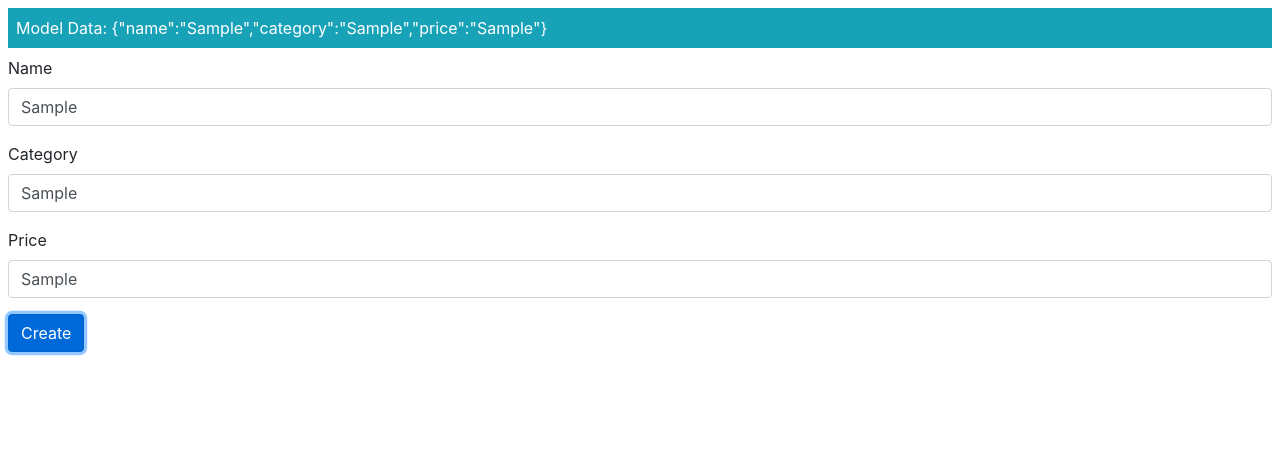
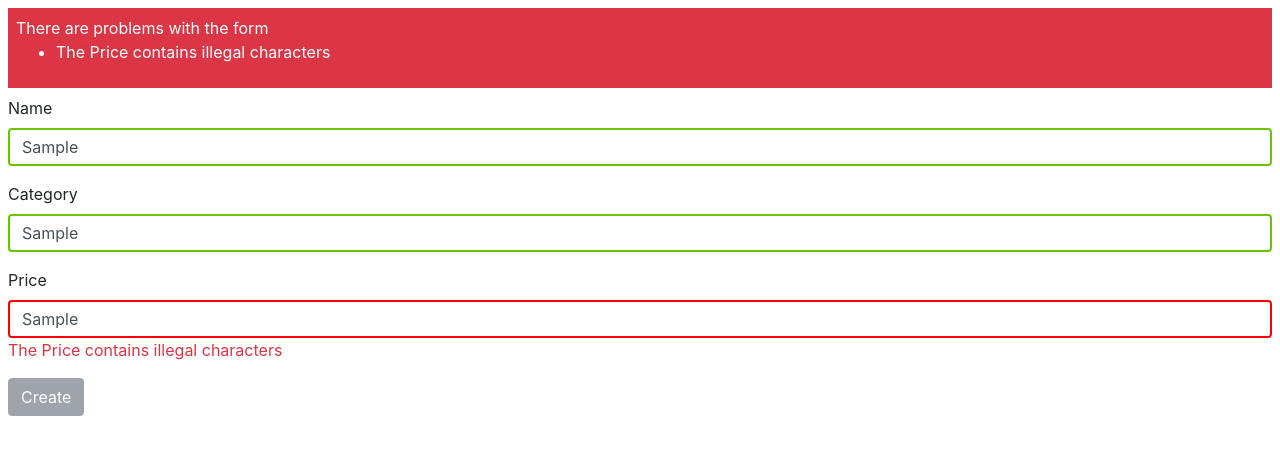
Before and after one commit to ericung/pro-angular9-example, an Angular app: page / in a window 1280 px wide. Both pictures are taken after typing "Sample", "Sample", "Sample" into the empty fields and a click on the button "Create". Shown: the top 454 px of the page. Built offline with nearby package versions, Linux system fonts and the light colour scheme.

Commit message:
12/4/2020 form model

```diff
--- a/src/app/component.ts
+++ b/src/app/component.ts
@@ -1,12 +1,15 @@
 import { ApplicationRef, Component } from "@angular/core";
+import { NgForm, FormGroup } from "@angular/forms";
 import { Model } from "./repository.model";
 import { Product } from "./product.model";
+import { ProductFormGroup, ProductFormControl } from "./form.model";
 @Component({
     selector: "app",
     templateUrl: "template.html"
 })
 export class ProductComponent {
     model: Model = new Model();
+    formGroup: ProductFormGroup = new ProductFormGroup();
     getProduct(key: number): Product {
         return this.model.getProduct(key);
     }
@@ -20,4 +23,16 @@ export class ProductComponent {
     addProduct(p: Product) {
         console.log("New Product: " + this.jsonProduct);
     }
+    formSubmitted: boolean = false;
+    submitForm() {
+        Object.keys(this.formGroup.controls)
+            .forEach(c => this.newProduct[c] = this.formGroup.controls[c].value);
+        this.formSubmitted = true;
+        if (this.formGroup.valid) {
+            this.addProduct(this.newProduct);
+            this.newProduct = new Product();
+            this.formGroup.reset();
+            this.formSubmitted = false;
+        }
+    }
 }
--- /dev/null
+++ b/src/app/form.model.ts
@@ -0,0 +1,71 @@
+import { FormControl, FormGroup, Validators } from "@angular/forms";
+import { LimitValidator } from "./limit.formvalidator";
+export class ProductFormControl extends FormControl {
+    label: string;
+    modelProperty: string;
+    constructor(label:string, property:string, value: any, validator: any) {
+        super(value, validator);
+        this.label = label;
+        this.modelProperty = property;
+    }
+    getValidationMessages() {
+        let messages: string[] = [];
+        if (this.errors) {
+            for (let errorName in this.errors) {
+                switch (errorName) {
+                    case "required":
+                        messages.push(`You must enter a ${this.label}`);
+                        break;
+                    case "minlength":
+                        messages.push(`A ${this.label} must be at least
+                            ${this.errors['minlength'].requiredLength}
+                            characters`);
+                        break;
+                    case "maxlength":
+                        messages.push(`A ${this.label} must be no more than
+                            ${this.errors['maxlength'].requiredLength}
+                            characters`);
+                        break;
+                    case "pattern":
+                        messages.push(`The ${this.label} contains
+                             illegal characters`);
+                        break;
+                    case "limit":
+                        messages.push(`A ${this.label} cannot be more
+                            than ${this.errors['limit'].limit}`);
+                        break;
+                }
+            }
+        }
+        return messages;
+    }
+}
+export class ProductFormGroup extends FormGroup {
+    constructor() {
+        super({
+            name: new ProductFormControl("Name", "name", "", Validators.required),
+            category: new ProductFormControl("Category", "category", "",
+                Validators.compose([Validators.required,
+                    Validators.pattern("^[A-Za-z ]+$"),
+                    Validators.minLength(3),
+                    Validators.maxLength(10)])),
+            price: new ProductFormControl("Price", "price", "",
+                Validators.compose([Validators.required,
+                    LimitValidator.Limit(100),
+                    Validators.pattern("^[0-9\.]+$")]))
+        });
+    }
+    get productControls(): ProductFormControl[] {
+        return Object.keys(this.controls)
+            .map(k => this.controls[k] as ProductFormControl);
+    }
+    getValidationMessages(name: string): string[] {
+        return (this.controls['name'] as ProductFormControl).getValidationMessages();
+    }
+    getFormValidationMessages() : string[] {
+        let messages: string[] = [];
+        Object.values(this.controls).forEach(c =>
+            messages.push(...(c as ProductFormControl).getValidationMessages()));
+        return messages;
+    }
+}
--- /dev/null
+++ b/src/app/limit.formvalidator.ts
@@ -0,0 +1,13 @@
+import { FormControl } from "@angular/forms";
+export class LimitValidator {
+    static Limit(limit:number) {
+        return (control:FormControl) : {[key: string]: any} => {
+            let val = Number(control.value);
+            if (val != NaN && val > limit) {
+                return {"limit": {"limit": limit, "actualValue": val}};
+            } else {
+                return null;
+            }
+        }
+    }
+}
--- a/src/app/template.html
+++ b/src/app/template.html
@@ -1,16 +1,32 @@
-<div class="m-2">
-  <div class="bg-info text-white mb-2 p-2">Model Data: {{jsonProduct}}</div>
-  <div class="form-group">
-    <label>Name</label>
-    <input class="form-control" [(ngModel)]="newProduct.name" />
+<style>
+  input.ng-dirty.ng-invalid { border: 2px solid #ff0000 }
+  input.ng-dirty.ng-valid { border: 2px solid #6bc502 }
+</style>
+<form class="m-2" novalidate [formGroup]="formGroup" (ngSubmit)="submitForm()">
+  <div class="bg-danger text-white p-2 mb-2"
+          *ngIf="formSubmitted && formGroup.invalid">
+      There are problems with the form
+      <ul>
+          <li *ngFor="let error of formGroup.getFormValidationMessages()">
+              {{error}}
+          </li>
+      </ul>
   </div>
-  <div class="form-group">
-    <label>Category</label>
-    <input class="form-control" [(ngModel)]="newProduct.category" />
+  <div class="form-group" *ngFor="let control of formGroup.productControls">
+      <label>{{control.label}}</label>
+      <input class="form-control"
+          name="{{control.modelProperty}}"
+          formControlName="{{control.modelProperty}}" />
+      <ul class="text-danger list-unstyled"
+              *ngIf="(formSubmitted || control.dirty) && control.invalid">
+          <li *ngFor="let error of control.getValidationMessages()">
+              {{error}}
+          </li>
+      </ul>
   </div>
-  <div class="form-group">
-    <label>Price</label>
-    <input class="form-control" [(ngModel)]="newProduct.price" />
-  </div>
-  <button class="btn btn-primary" (click)="addProduct(newProduct)">Create</button>
-</div>
+  <button class="btn btn-primary" type="submit"
+      [disabled]="formSubmitted && formGroup.invalid"
+      [class.btn-secondary]="formSubmitted && formGroup.invalid">
+          Create
+  </button>
+</form>
```
Also changed, not shown: src/app/app.module.ts (+7 -8 lines).
